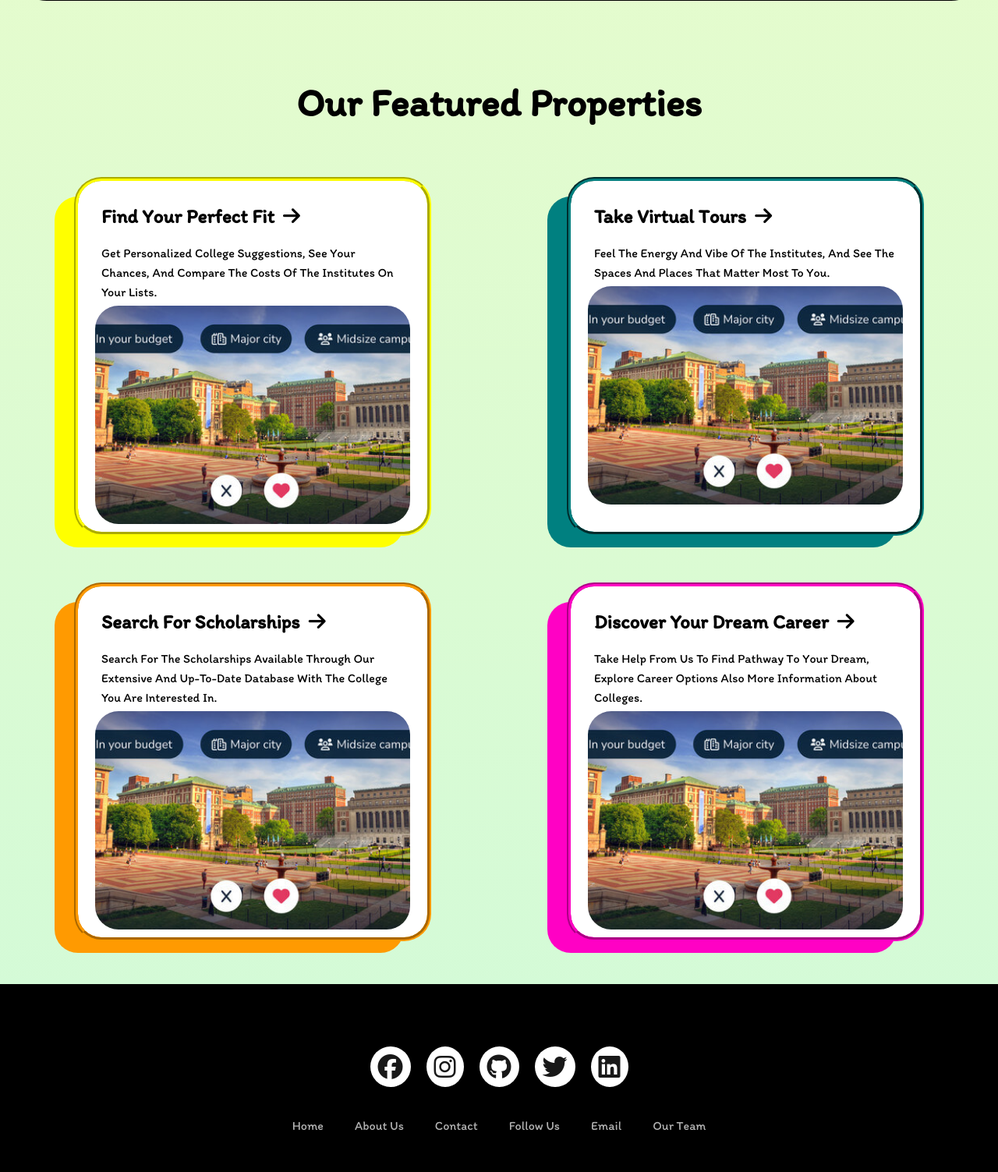
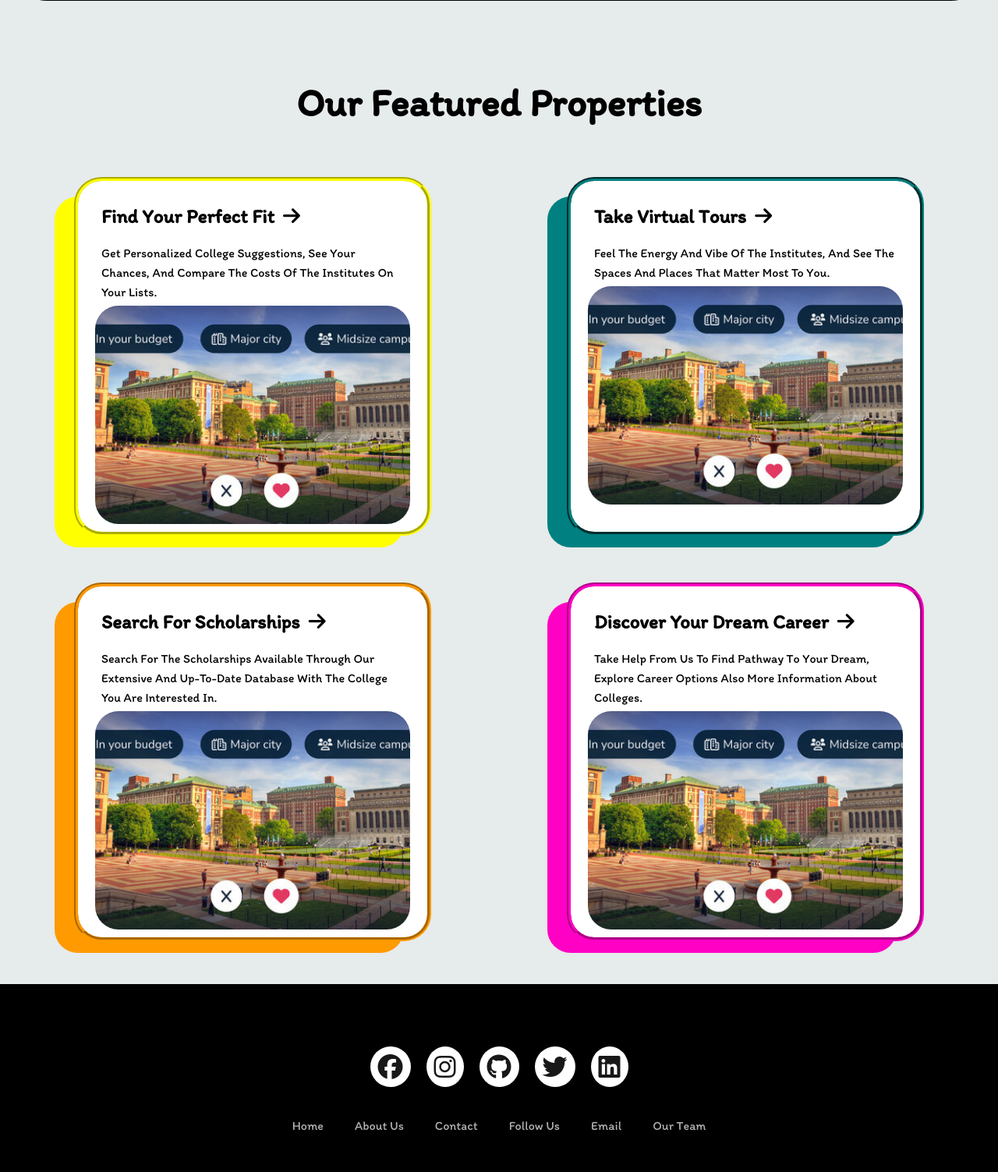
Before and after one commit to reyprashant/Gyan-Glide, a PHP site: page / in a window 1280 px wide. Shown: the part 1783-3286 px from the top of the page at 78% size. Run offline with PHP 8.4, Linux system fonts and the light colour scheme.

Commit message:
theme added

```diff
--- a/style.css
+++ b/style.css
@@ -20,9 +20,7 @@
 }
 body{
     background-color: rgb(230, 235, 235);
-    background: linear-gradient(180deg, #f6fdc3 9.77%, #cdfadb 110.16%);
-    /* background: rgb(2,0,36);
-    background: linear-gradient(90deg, rgba(2,0,36,1) 0%, rgba(2,102,97,1) 50%, rgba(0,212,255,1) 100%); */
+    /* background: linear-gradient(180deg, #f6fdc3 9.77%, #cdfadb 110.16%); */
 }
 .navbar{
     background-color: white;
```
Also changed, not shown: images/theme.png (added).
